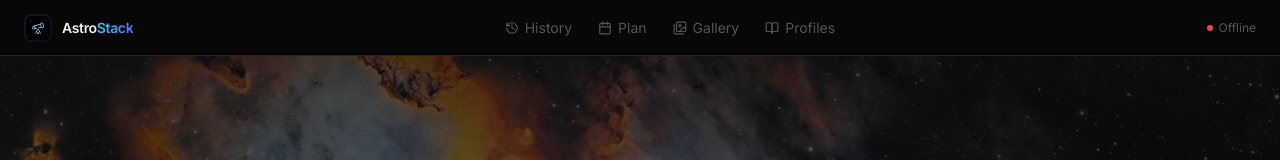
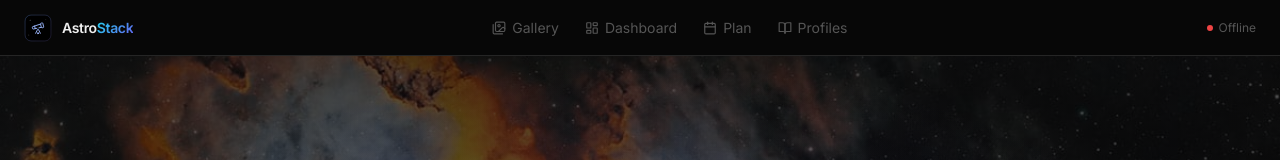
Before and after one commit to x42en/astro-ui, a React (Vite) app: page / in a window 1280 px wide. Shown: the top 160 px of the page. Built offline with nearby package versions, Linux system fonts and the light colour scheme; no server answers.

Commit message:
feat(ui): Move menu entries
Co-authored-by: Copilot <copilot@github.com>

```diff
--- a/src/App.tsx
+++ b/src/App.tsx
@@ -36,7 +36,7 @@ function App() {
             <Route path="/gallery" element={<Gallery />} />
             <Route path="/prepare" element={<SessionPrep />} />
             <Route
-              path="/history"
+              path="/dashboard"
               element={
                 <RequireAuth>
                   <Dashboard />
--- a/src/components/layout/Header.tsx
+++ b/src/components/layout/Header.tsx
@@ -1,6 +1,6 @@
 import { useEffect, useMemo, useState } from 'react';
 import { Link, useLocation } from 'react-router-dom';
-import { History, BookOpen, Images, Settings, Calendar } from 'lucide-react';
+import { BookOpen, Images, Settings, Calendar, LayoutDashboard } from 'lucide-react';
 import type { LucideIcon } from 'lucide-react';
 import { Logo } from '../branding/Logo';
 import { useSettingsStore } from '../../store/settingsStore';
@@ -14,9 +14,9 @@ interface NavLink {
 }
 
 const BASE_NAV_LINKS: NavLink[] = [
-  { to: '/history', label: 'History', icon: History },
+  { to: '/gallery', label: 'Gallery', icon: Images },
+  { to: '/dashboard', label: 'Dashboard', icon: LayoutDashboard },
   { to: '/prepare', label: 'Plan', icon: Calendar },
-  { to: '/gallery', label: 'Gallery', icon: Images },
   { to: '/profiles', label: 'Profiles', icon: BookOpen },
 ];
 
@@ -74,7 +74,7 @@ export function Header() {
   return (
     <header className="h-14 border-b border-space-border bg-space-bg/95 backdrop-blur-md sticky top-0 z-40 grid grid-cols-[auto_1fr_auto] items-center px-6 gap-6 flex-shrink-0">
       {/* Left — Logo */}
-      <Link to="/history" className="flex items-center flex-shrink-0" aria-label="AstroStack — home">
+      <Link to="/" className="flex items-center flex-shrink-0" aria-label="AstroStack — home">
         <Logo variant="wordmark" size={28} className="hidden sm:inline-flex" />
         <Logo variant="mark" size={28} className="sm:hidden" />
       </Link>
```
